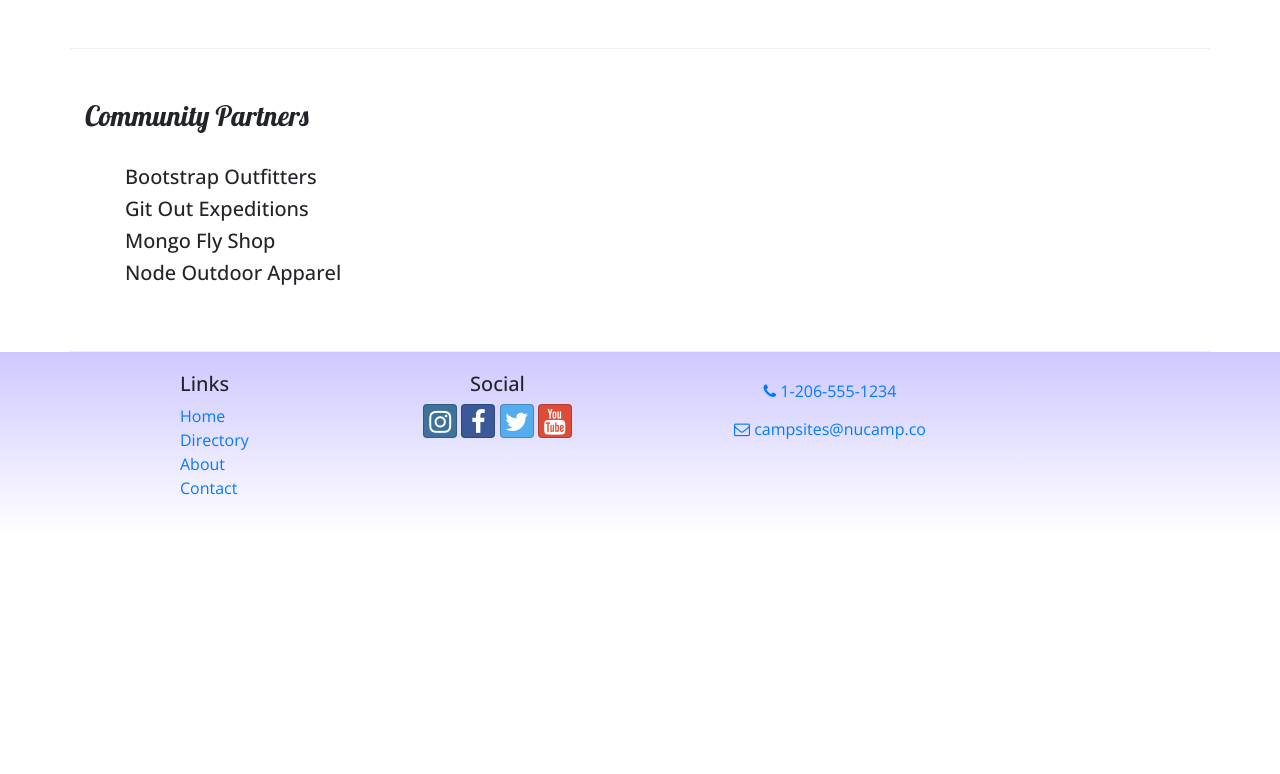
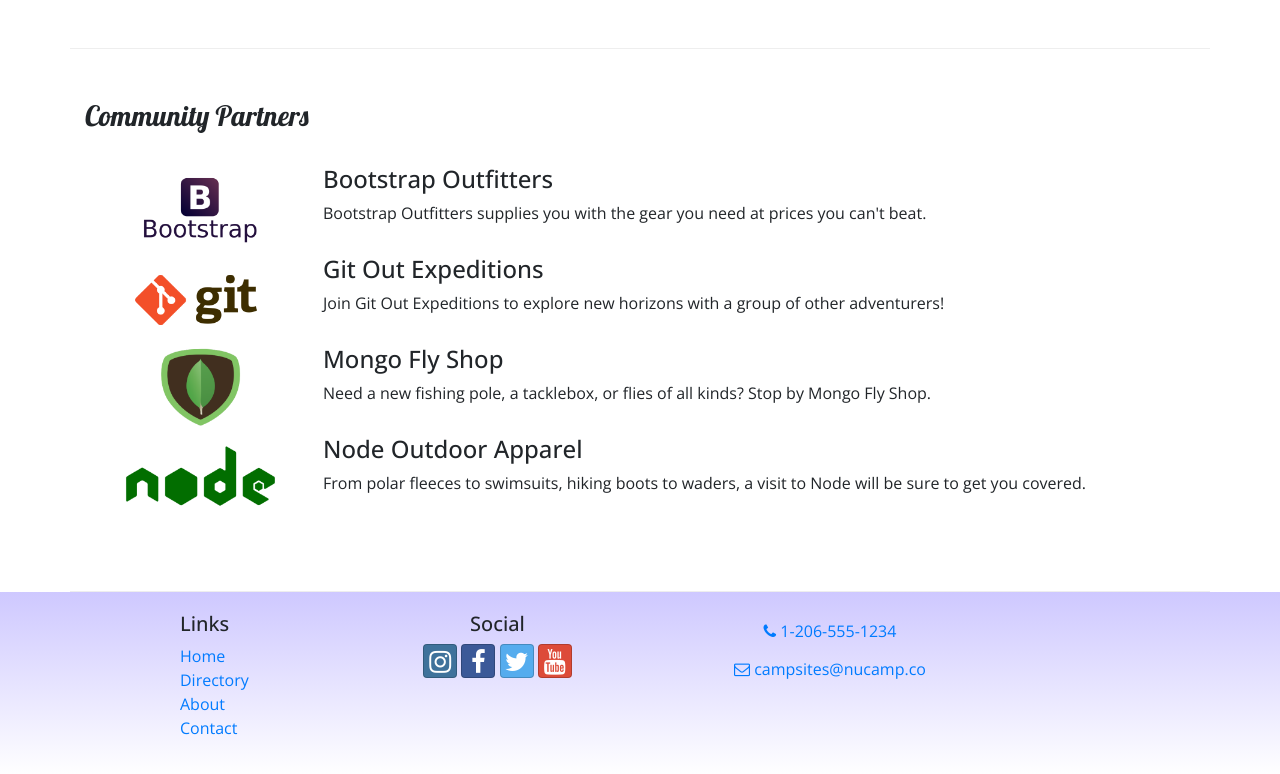
Before and after one commit to th3hungryd3v/NuCamp, a React (Create React App) app in the folder 3-React/nucampsite/: page /aboutus in a window 1280 px wide. Shown: the part 788-1562 px from the top of the page. Before the commit the page ends 1324 px from the top, so only its background shows below. Built offline with nearby package versions, Linux system fonts and the light colour scheme.

Commit message:
Task 3 Complete

```diff
--- a/3-React/nucampsite/src/components/AboutComponent.js
+++ b/3-React/nucampsite/src/components/AboutComponent.js
@@ -1,14 +1,31 @@
 import React from 'react';
 import { Breadcrumb, BreadcrumbItem, Card, CardBody, CardHeader, Media } from 'reactstrap';
 import { Link } from 'react-router-dom';
+
+function RenderPartner({partner}) {
+    if(partner) {
+        return (
+            <React.Fragment>
+                <Media object src={partner.image} alt={partner.name} width='150' />
+                <Media body className='ml-5 mb-4'>
+                <Media heading >{partner.name}</Media>
+                {partner.description}
+                </Media>
+            </React.Fragment>
+        )
+    }
+    return <div />;
+}
 
 
 function About(props) {
 
     const partners = props.partners.map(partner => {
         return (
-            <h5>{partner.name}</h5>
-        );
+            <Media tag='li' key={partner.id} >
+                <RenderPartner partner={partner} />
+            </Media>
+            );
     });
 
     return (
```
